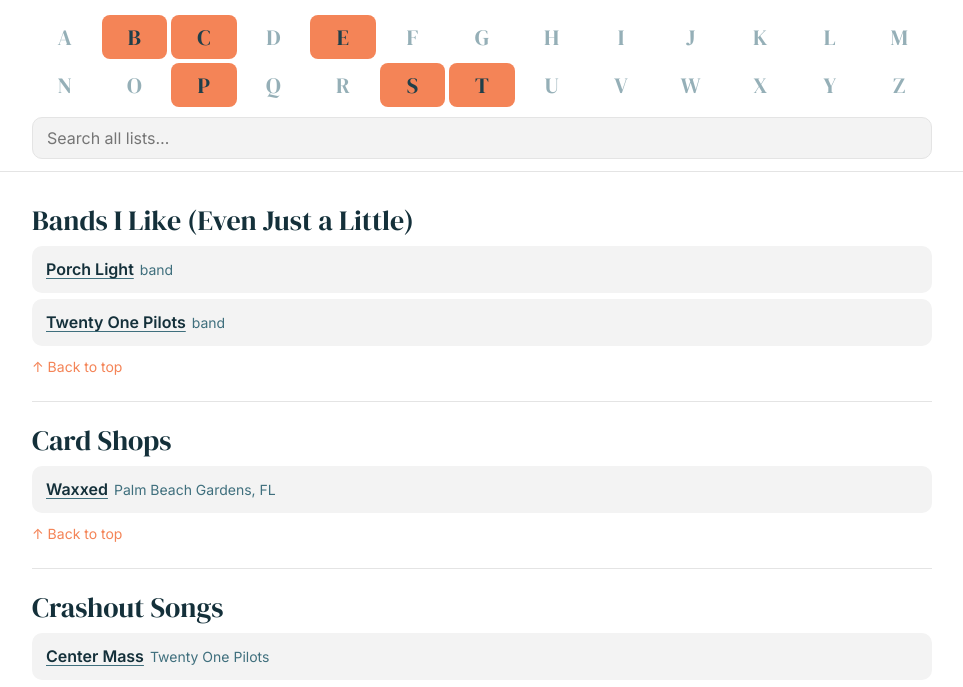
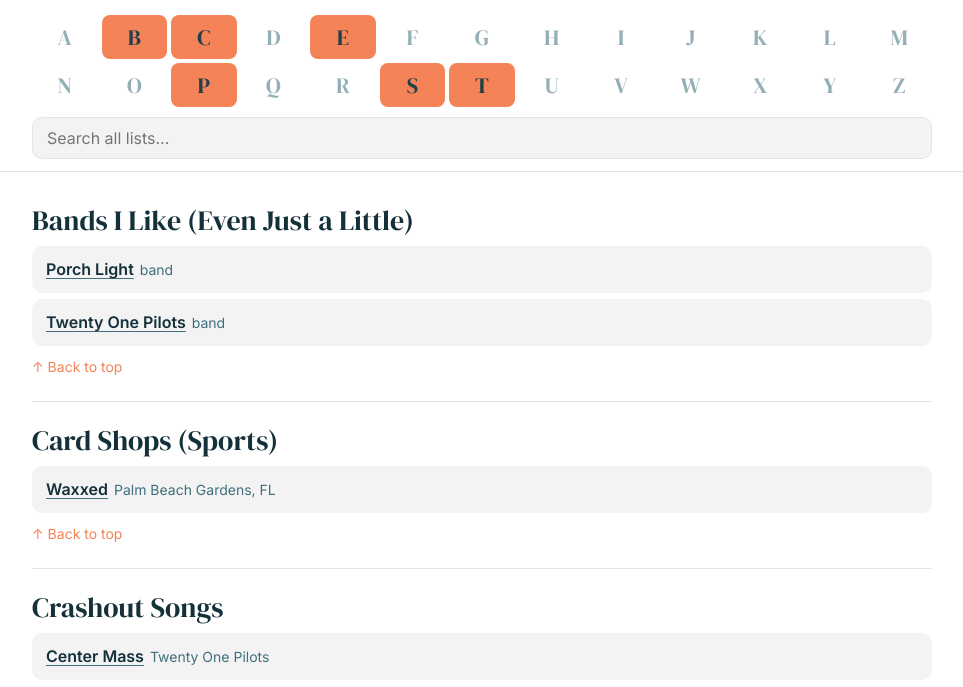
Before and after one commit to johnmagnuson19/EverythingList, a plain HTML site: page index.html in a window 1280 px wide. Shown: the part 110-797 px from the top of the page, without its empty margins (32-995 px from the left). Drawn offline with Linux system fonts and the light colour scheme.

Commit message:
Rename Card Shops to Card Shops (Sports)
Co-Authored-By: Claude Opus 5.5 <noreply@anthropic.com>
Claude-Session: https://claude.ai/code/session_01TfFp9EaAVgByDUEnnQwQYe

```diff
--- a/index.html
+++ b/index.html
@@ -74,7 +74,7 @@ const LISTS = [
     ["Twenty One Pilots","band"]]},
   {title:"Throwback", items:[
     ["Reddit Secret Santa"]]},
-  {title:"Card Shops", items:[
+  {title:"Card Shops (Sports)", items:[
     ["Waxxed","Palm Beach Gardens, FL"]]},
   {title:"Crashout Songs", items:[
     ["Center Mass","Twenty One Pilots"]]},
```
